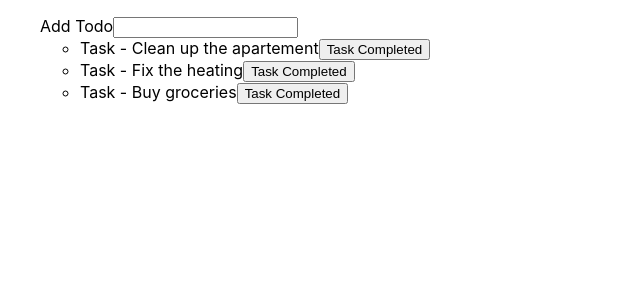
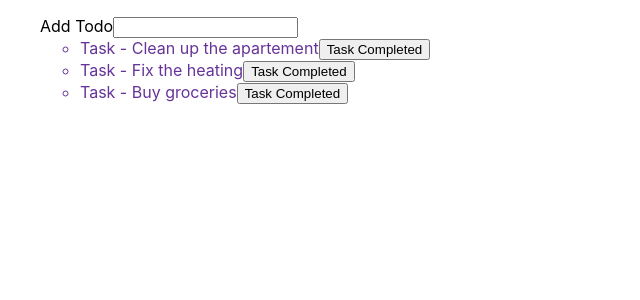
Before and after one commit to chrisAXZA/React-Projects, a React (Create React App) app in the folder todo-app2/: page / in a window 1280 px wide. Shown: the top 300 px of the page, without its empty margins (0-640 px from the left). Built offline with nearby package versions, Linux system fonts and the light colour scheme.

Commit message:
Add css module for todoItem component

```diff
--- /dev/null
+++ b/todo-app2/src/components/TodoItem.css
@@ -0,0 +1,11 @@
+.todo-item {
+    color: rebeccapurple;
+}
+
+/* will be attached to global scope, if in default css file instead of css module */
+/* li {
+
+} */
+/* label {
+    color: red;
+} */
--- a/todo-app2/src/components/TodoItem.js
+++ b/todo-app2/src/components/TodoItem.js
@@ -1,26 +1,33 @@
-import { useEffect } from 'react';
+// import { useEffect } from 'react';
+// import styles from './TodoItem.module.css';
+import  './TodoItem.css';
 
 function TodoItem({
-    id,
-    text,
+    // id,
+    // text,
+    todo,
     onDelete,
+    onClick,
 }) {
-    // console.log(text);
+    // console.log('Item rendered!');
     // const removeTaskHandler = () => console.log('Task removed!');
 
-    useEffect(() => {
-        console.log(`TodoItem <${id}> Mounted`);
+    // useEffect(() => {
+    //     console.log(`TodoItem <${id}> Mounted/DA-Change`);
 
-        // cleanUp function, containing cleanUp logic
-        return () => {
-            console.log(`TodoItem <${id}> Unmounted/CleanUp`)
-        };
-    }, []);
+    //     // cleanUp function, containing cleanUp logic
+    //     return () => {
+    //         console.log(`TodoItem <${id}> Unmounted/CleanUp`)
+    //     };
+    // }, [id]);
+    // when value passed to Dependency array, useEffect will only be triggered when changes occur to given value
 
     return (
-        <li>
-            Task - {text}
-            <button onClick={() => onDelete(id)}>Task Completed</button>
+        // <li onClick={() => onClick(todo.id)} className={styles['todo-item']}>
+        // <li onClick={() => onClick(todo.id)} className={styles.todoItem}>
+        <li onClick={() => onClick(todo.id)} className="todo-item">
+            Task - {todo.text}
+            <button onClick={() => onDelete(todo.id)}>Task Completed</button>
             {/* <button onClick={onDelete}>Task Completed</button> */}
         </li>
         // <li>Task - {todo.text}</li>
--- /dev/null
+++ b/todo-app2/src/components/TodoItem.module copy.css
@@ -0,0 +1,4 @@
+/* .todo-item { */
+.todoItem {
+    color: rebeccapurple;
+}
--- a/todo-app2/src/components/TodoList.js
+++ b/todo-app2/src/components/TodoList.js
@@ -6,9 +6,9 @@ import TodoItem from "./TodoItem.js";
 
 function TodoList() {
     const todoList = [
-        { id: 1, text: 'Clean up the apartement' },
-        { id: 2, text: 'Fix the heating' },
-        { id: 3, text: 'Buy groceries' },
+        { id: 'kvsfmrop', text: 'Clean up the apartement', isDone: false },
+        { id: 'kvsfm02j', text: 'Fix the heating', isDone: false },
+        { id: 'kvsfm88p', text: 'Buy groceries', isDone: false },
     ];
 
     const [todos, setTodos] = useState(todoList);
@@ -31,6 +31,7 @@ function TodoList() {
             id: uniqid(),
             // id: todos.length + 1,
             text: event.target.value,
+            isDone: false,
         };
 
         // Setter not only takes up value, but also function
@@ -67,6 +68,66 @@ function TodoList() {
         setTodos((state) => state.filter((x) => x.id !== id));
     };
 
+    const toggleTodoItemClickHandler = (id) => {
+        setTodos((oldState) => {
+            let selectedTodo = oldState.find((t) => t.id === id);
+            let toggledTodo = { ...selectedTodo, isDone: !selectedTodo.isDone };
+            let restTodos = oldState.filter((t) => t.id !== id);
+
+            return [...restTodos, toggledTodo];
+        });
+    };
+
+    const toggleTodoItemClickHandler2 = (id) => {
+        // console.log('OldTodos 1 >>> ', todos);
+
+        let currentTodo;
+        let currentIndex;
+
+        for (let i = 0; i < todos.length; i++) {
+            if (todos[i].id === id) {
+                currentTodo = todos[i];
+                currentIndex = i;
+                break;
+            }
+        }
+
+        let toggledTodo = { ...currentTodo, isDone: !currentTodo.isDone, };
+
+        // splice() mutates the array, React states have to be immutable
+        // setTodos((oldState) => [...oldState.splice(currentIndex, 1, toggledTodo)]);
+
+        setTodos((oldState) => [
+            ...oldState.slice(0, currentIndex),
+            toggledTodo,
+            ...oldState.slice(currentIndex + 1),
+        ]);
+
+
+        setTodos((oldState) => {
+            // console.log(currentIndex);
+            // console.log(toggledTodo);
+
+            oldState.splice(currentIndex, 1, toggledTodo);
+
+            // console.log('OldTodos 2 >>> ', oldState);
+
+            const newState = [
+                // ...oldState
+
+                // oldState.slice(0, currentIndex),
+                // toggledTodo,
+                // oldState.slice(currentIndex + 1),
+            ];
+
+            // oldState.splice(currentIndex, 1, toggledTodo);
+
+            // console.log('NewTodos >>> ', newState);
+            return newState;
+            // return oldState = newState;
+        });
+    };
+
     // will render todoList item => Race Condition Problem
     return (
         <>
@@ -74,7 +135,18 @@ function TodoList() {
             <input id="todo-name" type="text" onBlur={todoAddBlurHandler} name="todo" />
             {/* <button onClick={todoAddClickHandler}>Add Todo</button> */}
             <ul>
-                {todos.map((todo) => <TodoItem key={todo.id} id={todo.id} text={todo.text} onDelete={deleteTodoItemHandler} />)}
+                {todos.map((todo) =>
+                    <TodoItem
+                        key={todo.id}
+                        todo={todo}
+                        // id={todo.id}
+                        // text={todo.text}
+                        // isDone={todo.isDone}
+                        onDelete={deleteTodoItemHandler}
+                        onClick={toggleTodoItemClickHandler}
+                    />
+                )}
+
                 {/* {todos.map((todo) => <TodoItem key={todo.id} id={todo.id} text={todo.text} onDelete={() => deleteTodoItemHandler(todo.id)} />)} */}
                 {/* {todos.map((todo) => <TodoItem key={todo.id} id={todo.id} text={todo.text} onDelete={deleteTodoItemHandler.bind(null, todo.id)} />)} */}
 
```
